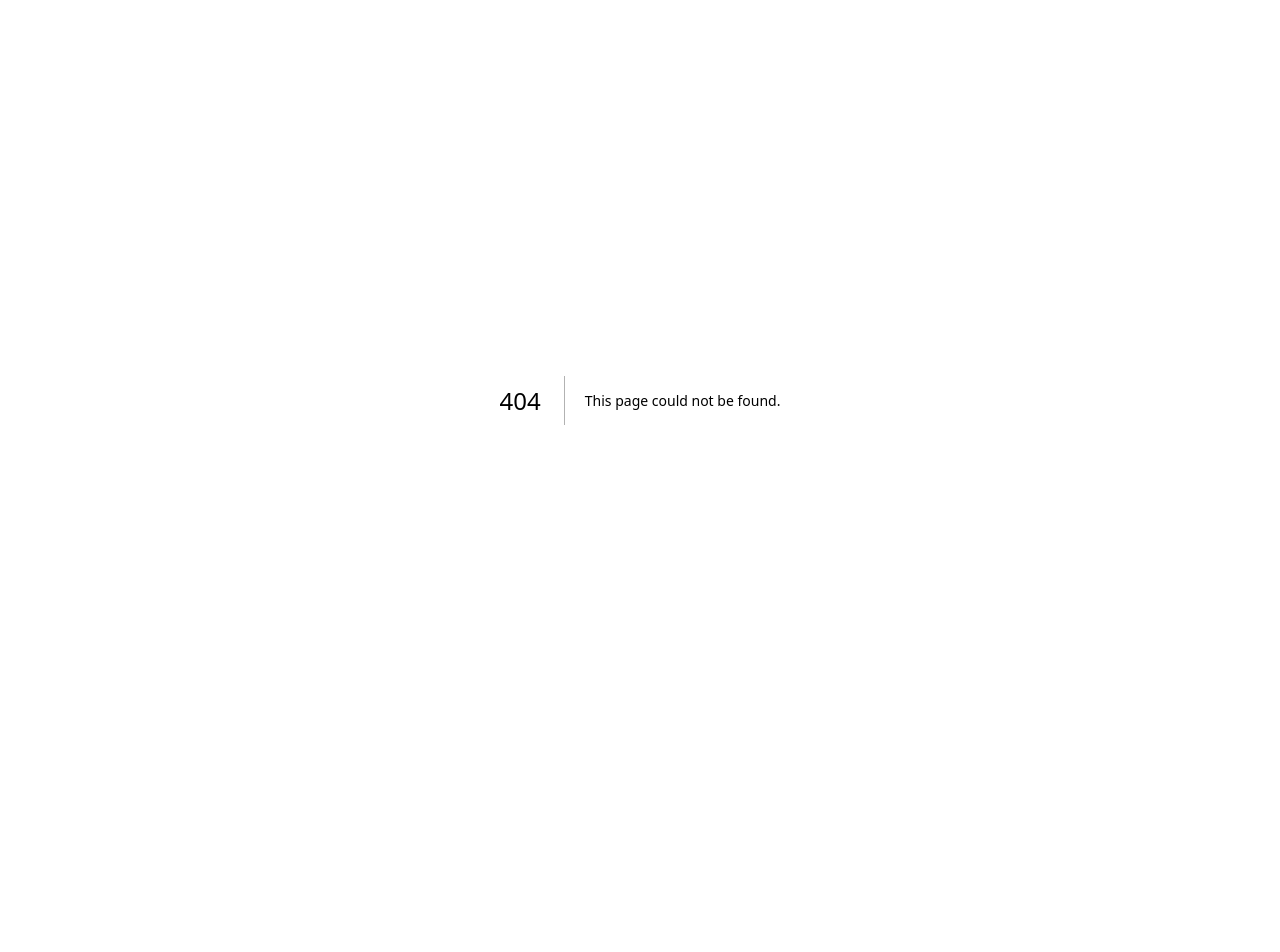
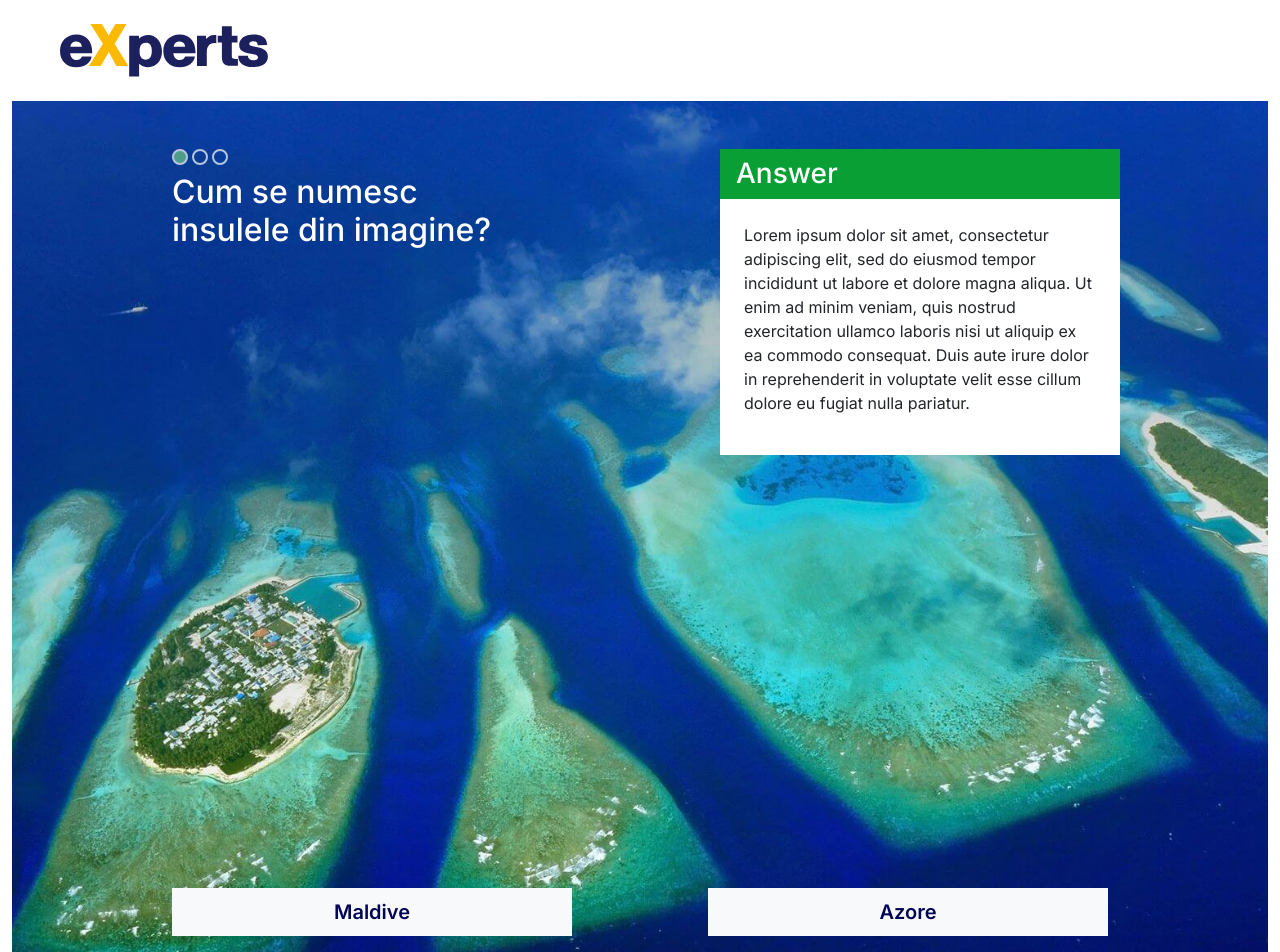
Before and after one commit to sebagruia/world_travel_quiz, a Next.js app: page /question/1 in a window 1280 px wide. Before the commit this address had no page. Shown: the top 952 px of the page. Before the commit the page ends 800 px from the top, so only its background shows below. Built offline with nearby package versions, Linux system fonts and the light colour scheme.

Commit message:
Add 'getQuestion' endpoint, add dynamic 'question/[1]' page

```diff
--- /dev/null
+++ b/interfaces/api.ts
@@ -0,0 +1,13 @@
+export interface Choice {
+  id: number;
+  text: string;
+}
+export interface Question {
+  id: number;
+  text: string;
+  choices: Choice[];
+  answer: string;
+}
+export interface Questions {
+  [key: string]: Question;
+}
--- a/pages/api/questions.ts
+++ /dev/null
@@ -1,13 +0,0 @@
-// Next.js API route support: https://nextjs.org/docs/api-routes/introduction
-import type { NextApiRequest, NextApiResponse } from 'next'
-
-type Data = {
-  name: string
-}
-
-export default function handler(
-  req: NextApiRequest,
-  res: NextApiResponse<Data>
-) {
-  res.status(200).json({ name: 'John Doe' })
-}
--- /dev/null
+++ b/pages/api/questions/[questionId].ts
@@ -0,0 +1,14 @@
+import type { NextApiRequest, NextApiResponse } from 'next';
+
+import { Question } from '../../../interfaces/api';
+
+import { dbQuestions } from '../../../utils';
+
+const getQuestion = (req: NextApiRequest, res: NextApiResponse<Question>) => {
+  const { questionId } = req.query;
+  if (typeof questionId === 'string' && questionId) {
+    res.status(200).send(dbQuestions[questionId]);
+  }
+};
+
+export default getQuestion;
--- /dev/null
+++ b/pages/api/questions/index.ts
@@ -0,0 +1,11 @@
+import type { NextApiRequest, NextApiResponse } from 'next';
+
+import { Questions } from '../../../interfaces/api';
+
+import { dbQuestions } from '../../../utils';
+
+const getQuestions = (req: NextApiRequest, res: NextApiResponse<Questions>) => {
+  res.status(200).send(dbQuestions);
+};
+
+export default getQuestions;
--- /dev/null
+++ b/pages/question/Question.module.scss
@@ -0,0 +1,57 @@
+.question {
+  position: relative;
+  .questionContainer {
+    // grid-template-columns: repeat(2, auto);
+    width: 100%;
+    height: 100%;
+    padding: 0 10rem;
+    .infoRow {
+      .questionText {
+        max-width: 25rem;
+        color: #fff;
+        .navigator {
+          display: flex;
+          width: 10rem;
+          .dot {
+            width: 1rem;
+            height: 1rem;
+            border: 2px solid #fff;
+            border-radius: 50%;
+            opacity: 0.7;
+          }
+          .fill {
+            background-color: var(--wtq-green);
+          }
+        }
+        h1 {
+          font-size: 6rem;
+        }
+        h2 {
+          width: 21.875rem;
+          font-size: 2rem;
+        }
+      }
+      .questionAnswerContainer {
+        max-width: 25rem;
+        padding: 0;
+        .questionAnswer {
+          background-color: var(--header-backgorund);
+          .header {
+            background-color: var(--wtq-green-dark);
+            color: #fff;
+          }
+        }
+      }
+    }
+    .choiceRow {
+      .questionChoices {
+        .customButton {
+          width: 25rem;
+          border-radius: 0;
+          font-weight: 600;
+          color: var(--wtq-blue-dark);
+        }
+      }
+    }
+  }
+}
--- /dev/null
+++ b/pages/question/[id].tsx
@@ -0,0 +1,102 @@
+import { FC } from 'react';
+import styles from './Question.module.scss';
+
+import HeroImage from '@/components/HeroImage/HeroImage';
+import Layout from '@/components/Layout/Layout';
+
+import heroImage from '../../public/assets/images/lh-1.jpg';
+
+import { Choice, Question } from '@/interfaces/api';
+import { path } from '../../utils';
+
+interface IProps {
+  question: Question;
+}
+
+const Question: FC<IProps> = ({ question }) => {
+  return (
+    <Layout>
+      <div className={styles.question}>
+        {<HeroImage imagePath={heroImage} />}
+        <div className={`d-grid position-absolute top-0 left-0 py-5 ${styles.questionContainer}`}>
+          <div className={`row ${styles.infoRow} justify-content-between`}>
+            <div className={`${styles.questionText} col`}>
+              <div className={styles.navigator}>
+                <div
+                  id="1"
+                  className={`${styles.dot} me-1 ${question.id === 1 && styles.fill}`}
+                ></div>
+                <div
+                  id="2"
+                  className={`${styles.dot} me-1  ${question.id === 2 && styles.fill}`}
+                ></div>
+                <div id="3" className={`${styles.dot} ${question.id === 3 && styles.fill}`}></div>
+              </div>
+              <h2 className="pt-2">{question.text}</h2>
+            </div>
+            <div className={`col ${styles.questionAnswerContainer}`}>
+              <div className={`${styles.questionAnswer}`}>
+                <div className={`${styles.header} ps-3 py-2 `}>
+                  <h3 className="mb-0">Answer</h3>
+                </div>
+                <div className={`${styles.answer} d-flex align-items-center p-4`}>
+                  <p>{question.answer}</p>
+                </div>
+              </div>
+            </div>
+          </div>
+
+          <div className={`row ${styles.choiceRow}`}>
+            <div
+              className={`${styles.questionChoices} col d-flex align-items-end justify-content-between`}
+            >
+              {Object.values(question.choices).map((item: Choice) => (
+                <button
+                  type="button"
+                  className={`btn btn-light btn-lg mt-3 ${styles.customButton}`}
+                  key={item.id}
+                >
+                  {item.text}
+                </button>
+              ))}
+            </div>
+          </div>
+        </div>
+      </div>
+    </Layout>
+  );
+};
+
+export async function getStaticPaths() {
+  const data = await fetch(`${path}/api/questions`, {
+    method: 'GET',
+    headers: {
+      'Content-Type': 'application/json',
+    },
+  });
+  const questions = await data.json();
+  const questionsParams = Object.keys(questions).map((item) => {
+    return { params: { id: item } };
+  });
+
+  return {
+    paths: questionsParams,
+    fallback: false,
+  };
+}
+
+export async function getStaticProps(context: any) {
+  const { id } = context.params;
+  const data = await fetch(`${path}/api/questions/${id}`, {
+    method: 'GET',
+    headers: {
+      'Content-Type': 'application/json',
+    },
+  });
+  const question = await data.json();
+  return {
+    props: { question },
+  };
+}
+
+export default Question;
--- a/styles/globals.css
+++ b/styles/globals.css
@@ -1,7 +1,9 @@
 :root {
   /* Colors */
   --wtq-green: #6ac684;
+  --wtq-green-dark: #0a9f34;
   --wtq-red: #f45909;
+  --wtq-blue-dark: #020555;
 
   --header-backgorund: #fff;
 
--- a/tsconfig.json
+++ b/tsconfig.json
@@ -15,10 +15,7 @@
     "jsx": "preserve",
     "incremental": true,
     "paths": {
-      "@/*": ["./*"],
-      "@/components/*": ["./components/*"],
-      "@/styles/*": ["./styles/*"],
-      "@/pages/*": ["./pages/*"],
+      "@/*": ["./*"]
     }
   },
   "include": ["next-env.d.ts", "**/*.ts", "**/*.tsx"],
--- /dev/null
+++ b/utils.ts
@@ -0,0 +1,38 @@
+import { Questions } from './interfaces/api';
+
+// API utils
+const dev = process.env.NODE_ENV !== 'production';
+export const path = dev ? 'http://localhost:3000' : process.env.NEXT_PUBLIC_BASE_URL;
+
+// DB
+export const dbQuestions: Questions = {
+  '1': {
+    id: 1,
+    text: 'Cum se numesc insulele din imagine?',
+    choices: [
+      { id: 1, text: 'Maldive' },
+      { id: 2, text: 'Azore' },
+    ],
+    answer:
+      'Lorem ipsum dolor sit amet, consectetur adipiscing elit, sed do eiusmod tempor incididunt ut labore et dolore magna aliqua. Ut enim ad minim veniam, quis nostrud exercitation ullamco laboris nisi ut aliquip ex ea commodo consequat. Duis aute irure dolor in reprehenderit in voluptate velit esse cillum dolore eu fugiat nulla pariatur.',
+  },
+  '2': {
+    id: 2,
+    text: 'Care este cel mai aglomerat drum din lume?',
+    choices: [
+      { id: 1, text: 'drumul spre servici' },
+      { id: 2, text: 'drumul spre casa' },
+    ],
+    answer:
+      'Hodor. Hodor hodor, hodor. Hodor hodor hodor hodor hodor. Hodor. Hodor! Hodor hodor, hodor; hodor hodor hodor. Hodor. Hodor hodor; hodor hodor - hodor, hodor, hodor hodor.',
+  },
+  '3': {
+    id: 3,
+    text: 'Unde se afla turnul Bin Ben?',
+    choices: [
+      { id: 1, text: 'Timisoara' },
+      { id: 2, text: 'Londra' },
+    ],
+    answer: 'Londra',
+  },
+};
```
Also changed, not shown: components/HeroImage/HeroImage.tsx (+0 -13 lines), pages/Home.module.scss (+6 -7 lines), pages/index.tsx (+7 -3 lines).
